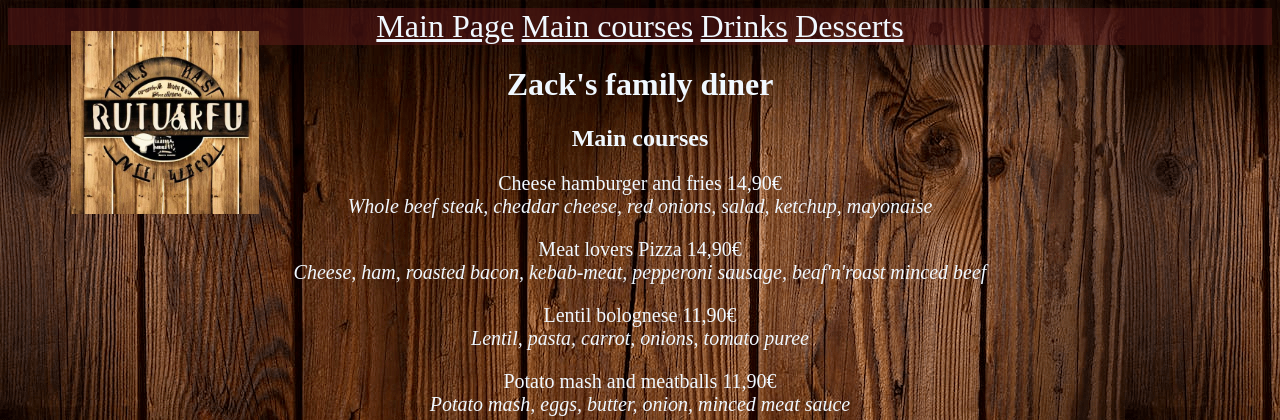
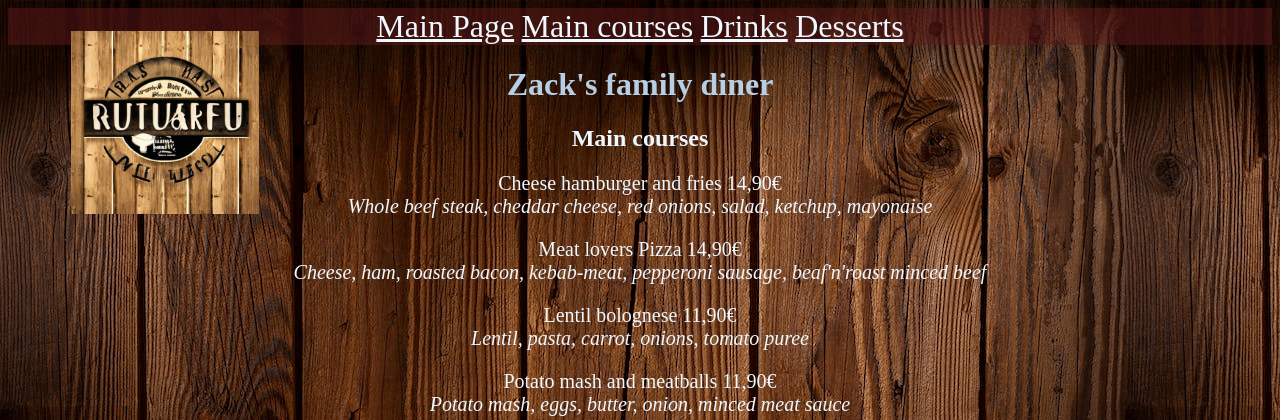
Before and after one commit to Tuomas-Talkio/static-website-project, a PHP site: page /page2.html in a window 1280 px wide. Shown: the top 420 px of the page. Run offline with PHP 8.4, Linux system fonts and the light colour scheme.

Commit message:
color change
color change

```diff
--- a/text-align.CSS
+++ b/text-align.CSS
@@ -11,7 +11,7 @@ img{position: absolute;
 }
 
 h1{
-    color: aliceblue;
+    color:rgb(182, 207, 228);
     text-align: center;
 }
 
```
